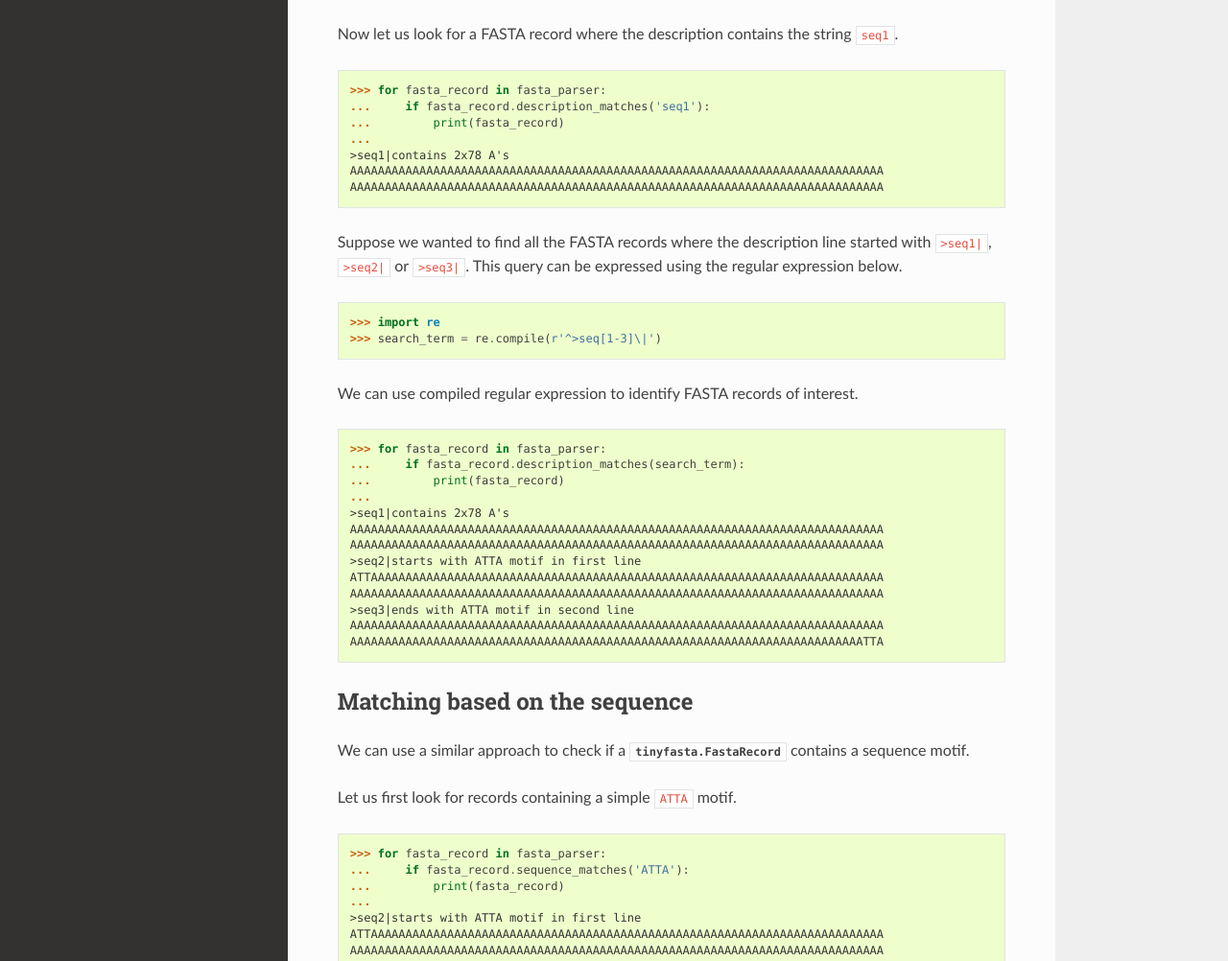
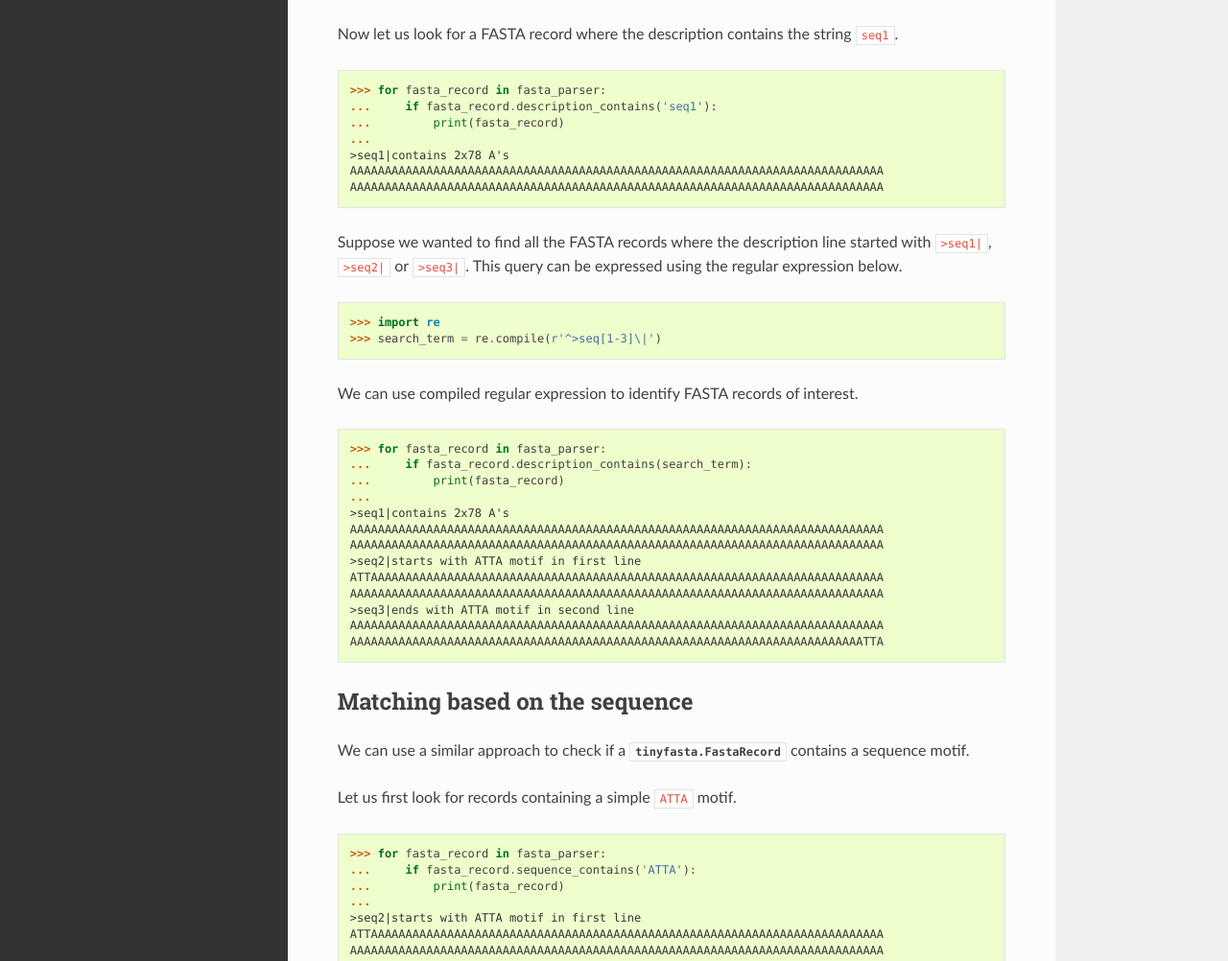
Before and after one commit to tjelvar-olsson/tinyfasta, a Sphinx documentation site: the page built from docs/source/finding_fasta_records.rst, in a window 1280 px wide and 1400 px high. Shown: the part 372-1374 px from the top of the window at 96% size. Built offline with Sphinx 7.4.7 and the Read the Docs theme 2.0.0, drawn with Linux system fonts in a browser that asks for light colours; some of the changed text lies outside the part shown.

Commit message:
Updated docs to reflect change in API.

```diff
--- a/docs/source/finding_fasta_records.rst
+++ b/docs/source/finding_fasta_records.rst
@@ -21,7 +21,7 @@ Now let us look for a FASTA record where the description contains the string
 .. code-block:: python
 
     >>> for fasta_record in fasta_parser:
-    ...     if fasta_record.description_matches('seq1'):
+    ...     if fasta_record.description_contains('seq1'):
     ...         print(fasta_record)
     ...
     >seq1|contains 2x78 A's
@@ -42,7 +42,7 @@ We can use compiled regular expression to identify FASTA records of interest.
 .. code-block:: python
 
     >>> for fasta_record in fasta_parser:
-    ...     if fasta_record.description_matches(search_term):
+    ...     if fasta_record.description_contains(search_term):
     ...         print(fasta_record)
     ...
     >seq1|contains 2x78 A's
@@ -67,7 +67,7 @@ Let us first look for records containing a simple ``ATTA`` motif.
 .. code-block:: python
 
     >>> for fasta_record in fasta_parser:
-    ...     if fasta_record.sequence_matches('ATTA'):
+    ...     if fasta_record.sequence_contains('ATTA'):
     ...         print(fasta_record)
     ...
     >seq2|starts with ATTA motif in first line
@@ -105,7 +105,7 @@ Now let us find all the FASTA records that contain this motif.
 .. code-block:: python
 
     >>> for fasta_record in fasta_parser:
-    ...     if fasta_record.sequence_matches(motif):
+    ...     if fasta_record.sequence_contains(motif):
     ...         print(fasta_record)
     ...
     >seq7|contains ACCCA motif
```
